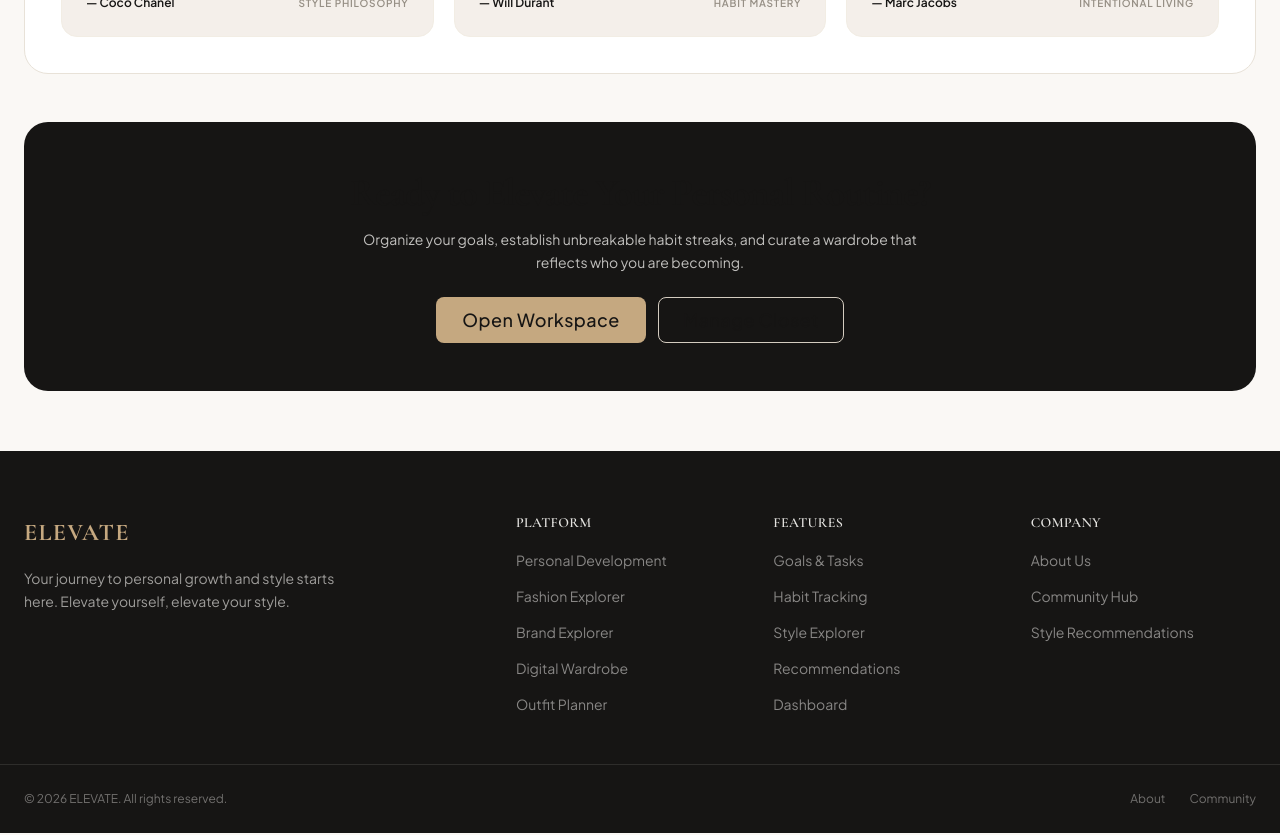
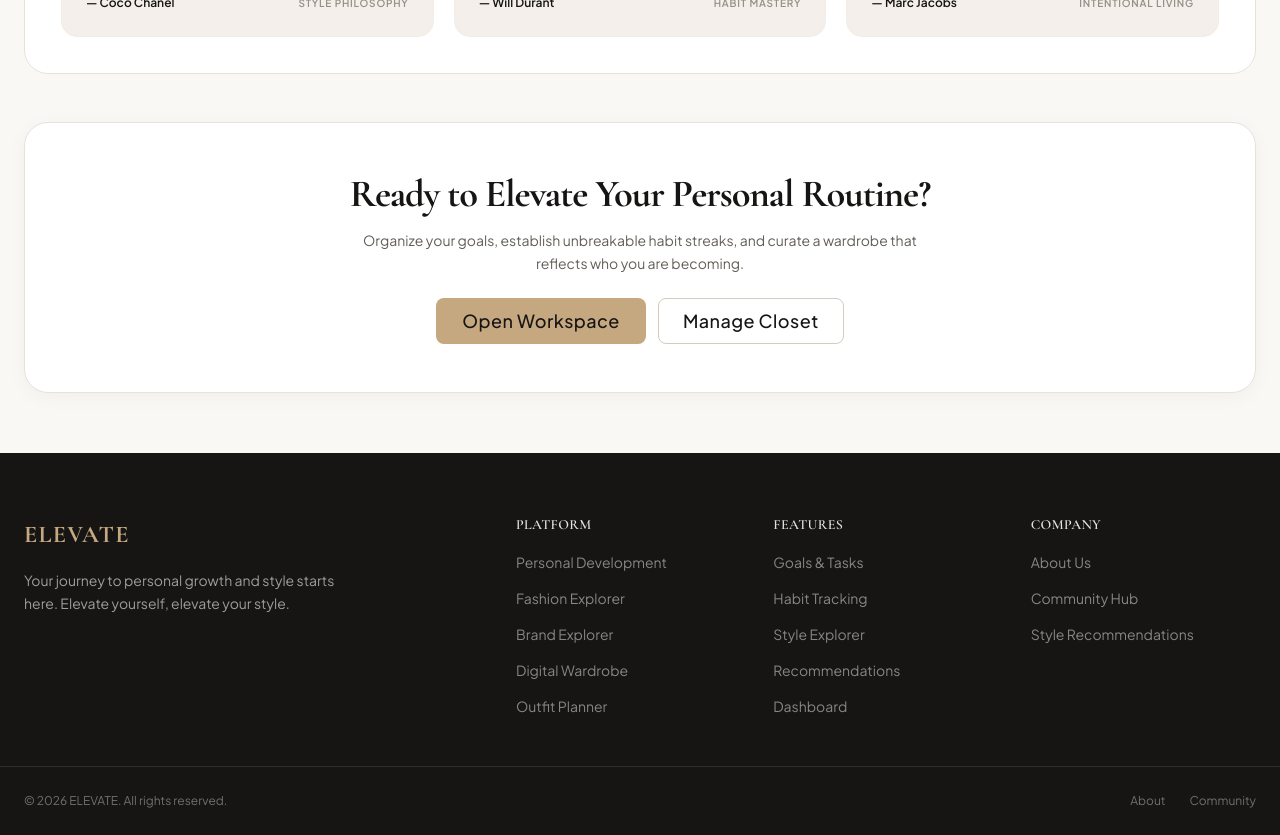
Before and after one commit to ketanshinde0006-rgb/ELEVATE, a React (Vite) app in the folder client/: page /community in a window 1280 px wide. Shown: the part 1460-2295 px from the top of the page. Built offline with nearby package versions, Linux system fonts and the light colour scheme; no server answers.

Commit message:
style: change manage closet banner and quote boxes background from black to white

```diff
--- a/client/src/pages/About/About.css
+++ b/client/src/pages/About/About.css
@@ -267,11 +267,13 @@
 
 /* ── CTA Banner ── */
 .about-cta-banner {
-  background: #161514;
+  background: #FFFFFF;
+  border: 1px solid var(--color-border);
   border-radius: 24px;
   padding: 48px 36px;
   text-align: center;
-  color: #FFFFFF;
+  color: var(--color-text-primary);
+  box-shadow: 0 4px 20px rgba(20, 19, 18, 0.04);
 }
 
 .about-cta-banner__title {
@@ -279,11 +281,12 @@
   font-size: clamp(1.8rem, 3vw, 2.4rem);
   font-weight: 700;
   margin: 0 0 12px;
+  color: var(--color-text-primary);
 }
 
 .about-cta-banner__desc {
   font-size: 14px;
-  color: rgba(250, 248, 245, 0.75);
+  color: var(--color-text-secondary);
   line-height: 1.6;
   max-width: 580px;
   margin: 0 auto 24px;
--- a/client/src/pages/Community/Community.css
+++ b/client/src/pages/Community/Community.css
@@ -333,11 +333,13 @@
 
 /* ── CTA Banner ── */
 .community-cta-banner {
-  background: #161514;
+  background: #FFFFFF;
+  border: 1px solid var(--color-border);
   border-radius: 24px;
   padding: 48px 36px;
   text-align: center;
-  color: #FFFFFF;
+  color: var(--color-text-primary);
+  box-shadow: 0 4px 20px rgba(20, 19, 18, 0.04);
 }
 
 .community-cta-banner__title {
@@ -345,11 +347,12 @@
   font-size: clamp(1.8rem, 3vw, 2.4rem);
   font-weight: 700;
   margin: 0 0 12px;
+  color: var(--color-text-primary);
 }
 
 .community-cta-banner__desc {
   font-size: 14px;
-  color: rgba(250, 248, 245, 0.75);
+  color: var(--color-text-secondary);
   line-height: 1.6;
   max-width: 580px;
   margin: 0 auto 24px;
--- a/client/src/pages/Home/HomePage.css
+++ b/client/src/pages/Home/HomePage.css
@@ -826,12 +826,14 @@
 
 /* Editorial Fashion Quote Banner */
 .exact-quote-banner {
-  background: #111111;
+  background: #FFFFFF;
+  border: 1px solid var(--color-border);
   border-radius: 18px;
   overflow: hidden;
   display: flex;
   justify-content: space-between;
   align-items: center;
+  box-shadow: 0 2px 12px rgba(20, 19, 18, 0.03);
 }
 
 .exact-quote-banner__text-wrap {
@@ -845,7 +847,7 @@
   font-family: var(--font-family-serif);
   font-size: 14.5px;
   line-height: 1.35;
-  color: #FFFFFF;
+  color: var(--color-text-primary);
   margin: 0 0 8px;
 }
 
```
